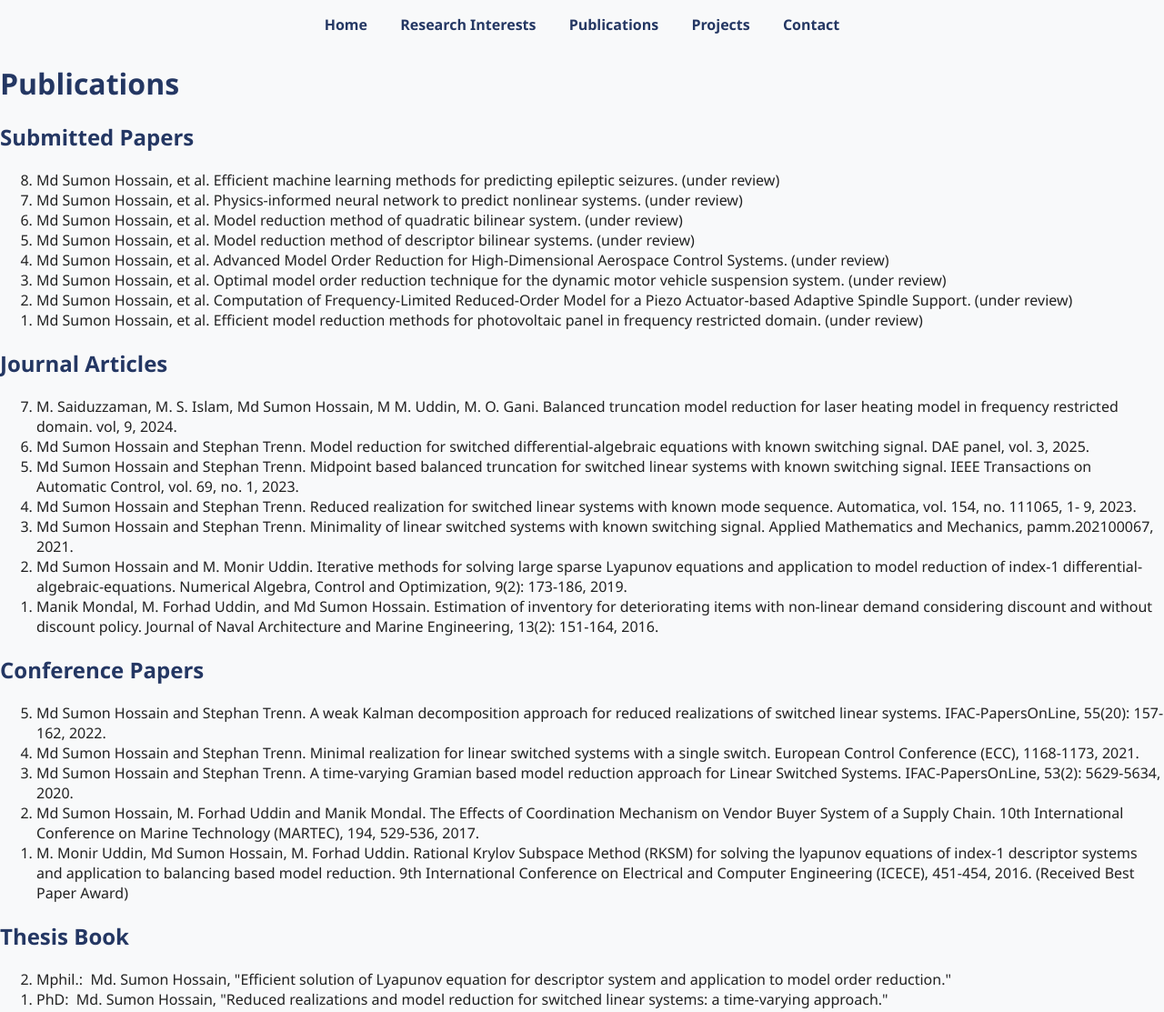
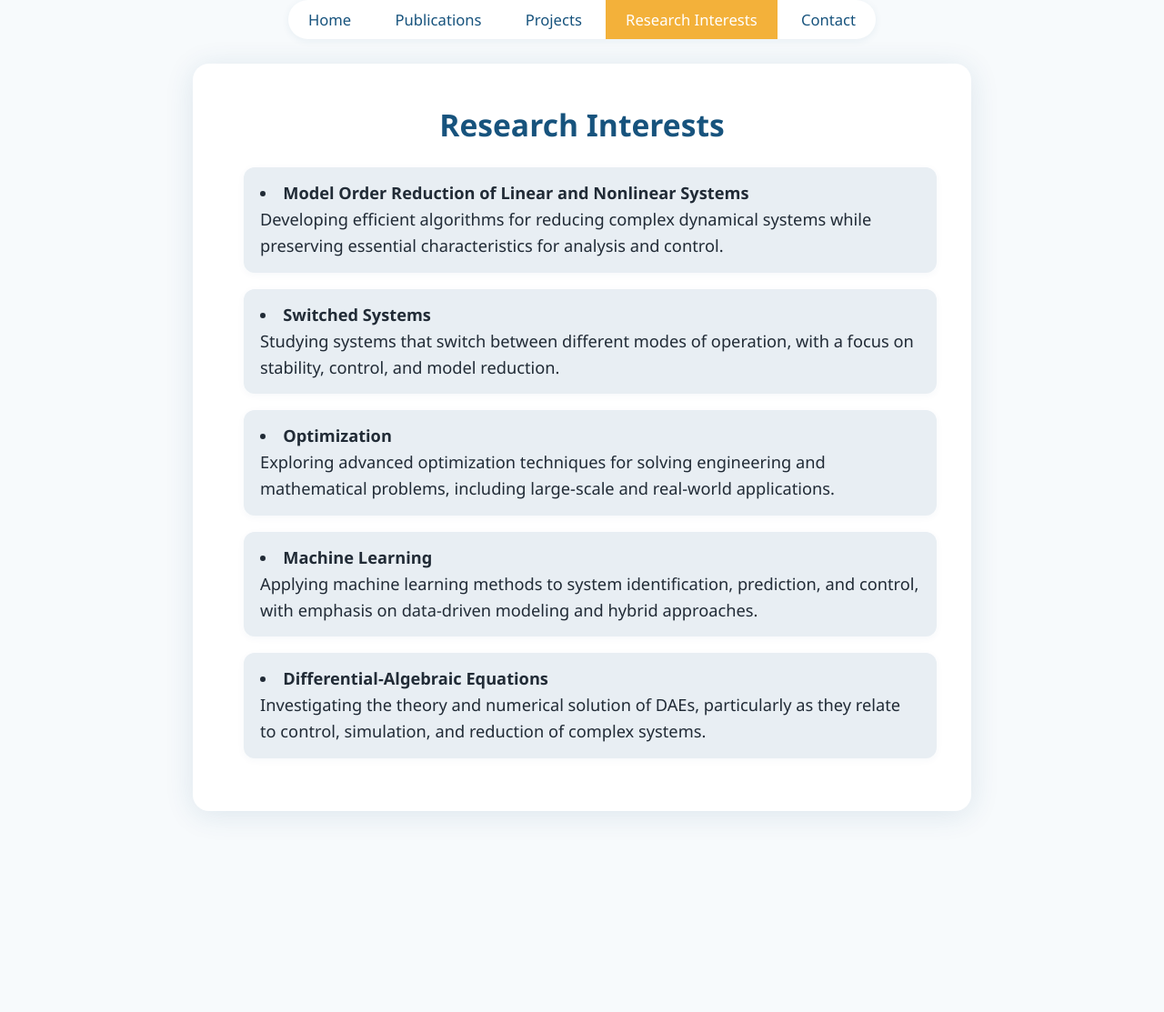
Before and after one commit to sumonhossain25/sumonhossain25.github.io, a plain HTML site: page research.html in a window 1280 px wide. Shown: the whole page at 91% size. After the commit the page ends 930 px from the top, so only its background shows below. Drawn offline with Linux system fonts and the light colour scheme.

Commit message:
Update research.html

```diff
--- a/research.html
+++ b/research.html
@@ -3,59 +3,124 @@
 <head>
   <meta charset="UTF-8">
   <meta name="viewport" content="width=device-width, initial-scale=1">
-  <title>Research Interests | Dr. Sumon Hossain</title>
-  <link rel="stylesheet" href="style.css">
+  <title>Research Interests | Dr. Md Sumon Hossain</title>
+  <style>
+    :root {
+      --main: #17537d;
+      --accent: #f3b13a;
+      --bg: #f7fafc;
+      --white: #fff;
+      --soft: #e8eef3;
+      --text: #212b36;
+      --shadow: 0 4px 32px rgba(23, 83, 125, 0.12);
+    }
+    html, body {
+      margin: 0;
+      padding: 0;
+      background: var(--bg);
+      font-family: 'Segoe UI', 'Roboto', Arial, sans-serif;
+      color: var(--text);
+    }
+    .nav-bar {
+      margin: 0 auto 22px auto;
+      max-width: 780px;
+      text-align: center;
+    }
+    .nav-bar nav {
+      display: inline-block;
+      background: var(--white);
+      border-radius: 24px;
+      box-shadow: 0 2px 8px rgba(23,83,125,0.07);
+      overflow: hidden;
+    }
+    .nav-bar a {
+      color: var(--main);
+      text-decoration: none;
+      font-weight: 500;
+      font-size: 1.04rem;
+      padding: 10px 22px;
+      display: inline-block;
+      transition: background 0.15s, color 0.15s;
+    }
+    .nav-bar a.active, .nav-bar a:hover {
+      background: var(--accent);
+      color: var(--white);
+    }
+    .section-container {
+      background: var(--white);
+      max-width: 780px;
+      margin: 0 auto 38px auto;
+      border-radius: 18px;
+      box-shadow: var(--shadow);
+      padding: 44px 38px 40px 38px;
+      position: relative;
+      z-index: 2;
+    }
+    h1 {
+      text-align: center;
+      color: var(--main);
+      font-size: 2.1rem;
+      font-weight: 700;
+      margin-top: 0;
+      margin-bottom: 24px;
+    }
+    h2 {
+      color: var(--main);
+      font-size: 1.3rem;
+      margin-bottom: 18px;
+      margin-top: 32px;
+    }
+    ul {
+      font-size: 1.14rem;
+      margin-left: 0;
+      padding-left: 18px;
+      list-style: disc inside;
+    }
+    li {
+      margin-bottom: 18px;
+      line-height: 1.6;
+      background: var(--soft);
+      padding: 14px 18px;
+      border-radius: 12px;
+      box-shadow: 0 2px 8px rgba(23,83,125,0.04);
+    }
+    @media (max-width: 600px) {
+      .section-container { padding: 28px 5vw 20px 5vw; }
+      h1 { font-size: 1.4rem; }
+      ul { padding-left: 0; }
+      li { padding: 12px 10px; }
+    }
+  </style>
 </head>
 <body>
   <div class="nav-bar">
     <nav>
       <a href="index.html">Home</a>
-            <a href="research.html">Research Interests</a>
-            <a href="publications.html" class="active">Publications</a>
+      <a href="publications.html">Publications</a>
       <a href="projects.html">Projects</a>
+      <a href="research.html" class="active">Research Interests</a>
       <a href="contact.html">Contact</a>
     </nav>
   </div>
   <div class="section-container">
-        <h1>Publications</h1>
-
-        <h2>Submitted Papers</h2>
-        <ol reversed>
-            <li>Md Sumon Hossain, et al. Efficient machine learning methods for predicting epileptic seizures. <span class="note">(under review)</span></li>
-            <li>Md Sumon Hossain, et al. Physics-informed neural network to predict nonlinear systems. <span class="note">(under review)</span></li>
-            <li>Md Sumon Hossain, et al. Model reduction method of quadratic bilinear system. <span class="note">(under review)</span></li>
-            <li>Md Sumon Hossain, et al. Model reduction method of descriptor bilinear systems. <span class="note">(under review)</span></li>
-            <li>Md Sumon Hossain, et al. Advanced Model Order Reduction for High-Dimensional Aerospace Control Systems. <span class="note">(under review)</span></li>
-            <li>Md Sumon Hossain, et al. Optimal model order reduction technique for the dynamic motor vehicle suspension system. <span class="note">(under review)</span></li>
-            <li>Md Sumon Hossain, et al. Computation of Frequency-Limited Reduced-Order Model for a Piezo Actuator-based Adaptive Spindle Support. <span class="note">(under review)</span></li>
-            <li>Md Sumon Hossain, et al. Efficient model reduction methods for photovoltaic panel in frequency restricted domain. <span class="note">(under review)</span></li>
-        </ol>
-
-        <h2>Journal Articles</h2>
-        <ol reversed>
-            <li>M. Saiduzzaman, M. S. Islam, Md Sumon Hossain, M M. Uddin, M. O. Gani. Balanced truncation model reduction for laser heating model in frequency restricted domain. vol, 9, 2024.</li>
-            <li>Md Sumon Hossain and Stephan Trenn. Model reduction for switched differential-algebraic equations with known switching signal. DAE panel, vol. 3, 2025.</li>
-            <li>Md Sumon Hossain and Stephan Trenn. Midpoint based balanced truncation for switched linear systems with known switching signal. IEEE Transactions on Automatic Control, vol. 69, no. 1, 2023.</li>
-            <li>Md Sumon Hossain and Stephan Trenn. Reduced realization for switched linear systems with known mode sequence. Automatica, vol. 154, no. 111065, 1- 9, 2023.</li>
-            <li>Md Sumon Hossain and Stephan Trenn. Minimality of linear switched systems with known switching signal. Applied Mathematics and Mechanics, pamm.202100067, 2021.</li>
-            <li>Md Sumon Hossain and M. Monir Uddin. Iterative methods for solving large sparse Lyapunov equations and application to model reduction of index-1 differential-algebraic-equations. Numerical Algebra, Control and Optimization, 9(2): 173-186, 2019.</li>
-            <li>Manik Mondal, M. Forhad Uddin, and Md Sumon Hossain. Estimation of inventory for deteriorating items with non-linear demand considering discount and without discount policy. Journal of Naval Architecture and Marine Engineering, 13(2): 151-164, 2016.</li>
-        </ol>
-
-        <h2>Conference Papers</h2>
-        <ol reversed>
-            <li>Md Sumon Hossain and Stephan Trenn. A weak Kalman decomposition approach for reduced realizations of switched linear systems. IFAC-PapersOnLine, 55(20): 157-162, 2022.</li>
-            <li>Md Sumon Hossain and Stephan Trenn. Minimal realization for linear switched systems with a single switch. European Control Conference (ECC), 1168-1173, 2021.</li>
-            <li>Md Sumon Hossain and Stephan Trenn. A time-varying Gramian based model reduction approach for Linear Switched Systems. IFAC-PapersOnLine, 53(2): 5629-5634, 2020.</li>
-            <li>Md Sumon Hossain, M. Forhad Uddin and Manik Mondal. The Effects of Coordination Mechanism on Vendor Buyer System of a Supply Chain. 10th International Conference on Marine Technology (MARTEC), 194, 529-536, 2017.</li>
-            <li>M. Monir Uddin, Md Sumon Hossain, M. Forhad Uddin. Rational Krylov Subspace Method (RKSM) for solving the lyapunov equations of index-1 descriptor systems and application to balancing based model reduction. 9th International Conference on Electrical and Computer Engineering (ICECE), 451-454, 2016. <span class="note">(Received Best Paper Award)</span></li>
-        </ol>
-
-        <h2>Thesis Book</h2>
-        <ol reversed>
-            <li>Mphil.:  Md. Sumon Hossain, "Efficient solution of Lyapunov equation for descriptor system and application to model order reduction."</li>
-            <li>PhD:  Md. Sumon Hossain, "Reduced realizations and model reduction for switched linear systems: a time-varying approach."</li>
-        </ol>
+    <h1>Research Interests</h1>
+    <ul>
+      <li><b>Model Order Reduction of Linear and Nonlinear Systems</b><br>
+        Developing efficient algorithms for reducing complex dynamical systems while preserving essential characteristics for analysis and control.
+      </li>
+      <li><b>Switched Systems</b><br>
+        Studying systems that switch between different modes of operation, with a focus on stability, control, and model reduction.
+      </li>
+      <li><b>Optimization</b><br>
+        Exploring advanced optimization techniques for solving engineering and mathematical problems, including large-scale and real-world applications.
+      </li>
+      <li><b>Machine Learning</b><br>
+        Applying machine learning methods to system identification, prediction, and control, with emphasis on data-driven modeling and hybrid approaches.
+      </li>
+      <li><b>Differential-Algebraic Equations</b><br>
+        Investigating the theory and numerical solution of DAEs, particularly as they relate to control, simulation, and reduction of complex systems.
+      </li>
+    </ul>
   </div>
 </body>
 </html>
```
Lines whose indentation alone changed are shown as unchanged.
